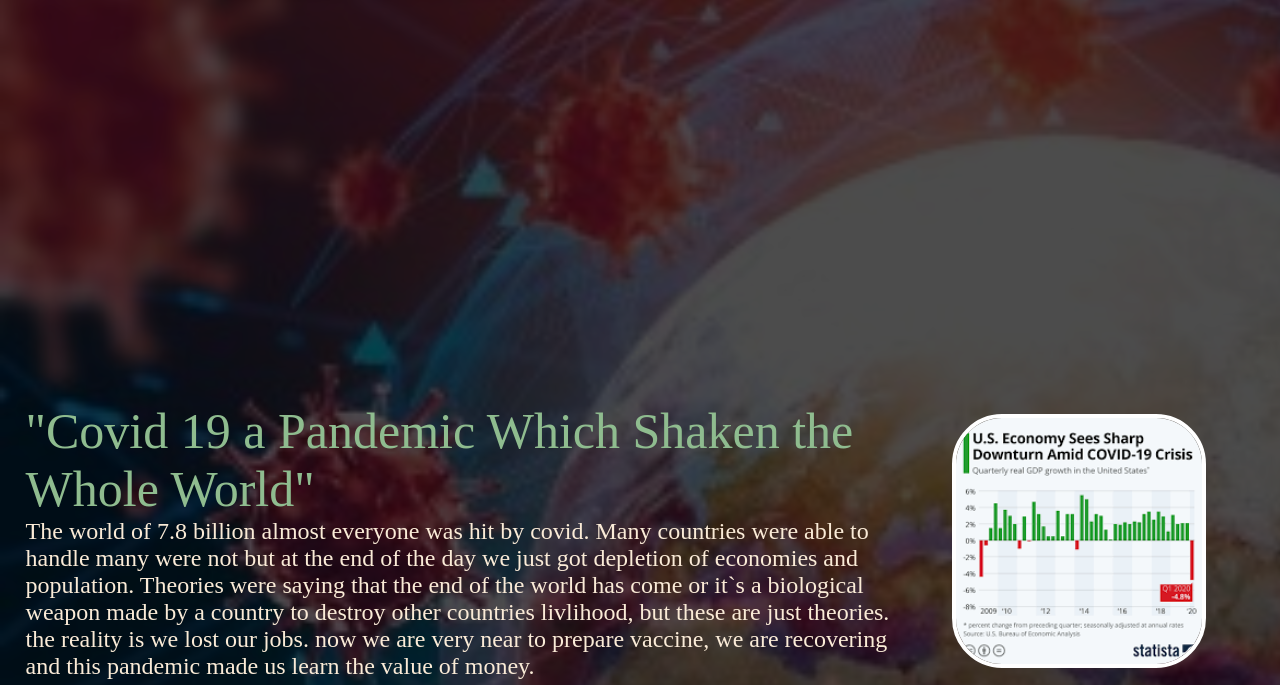
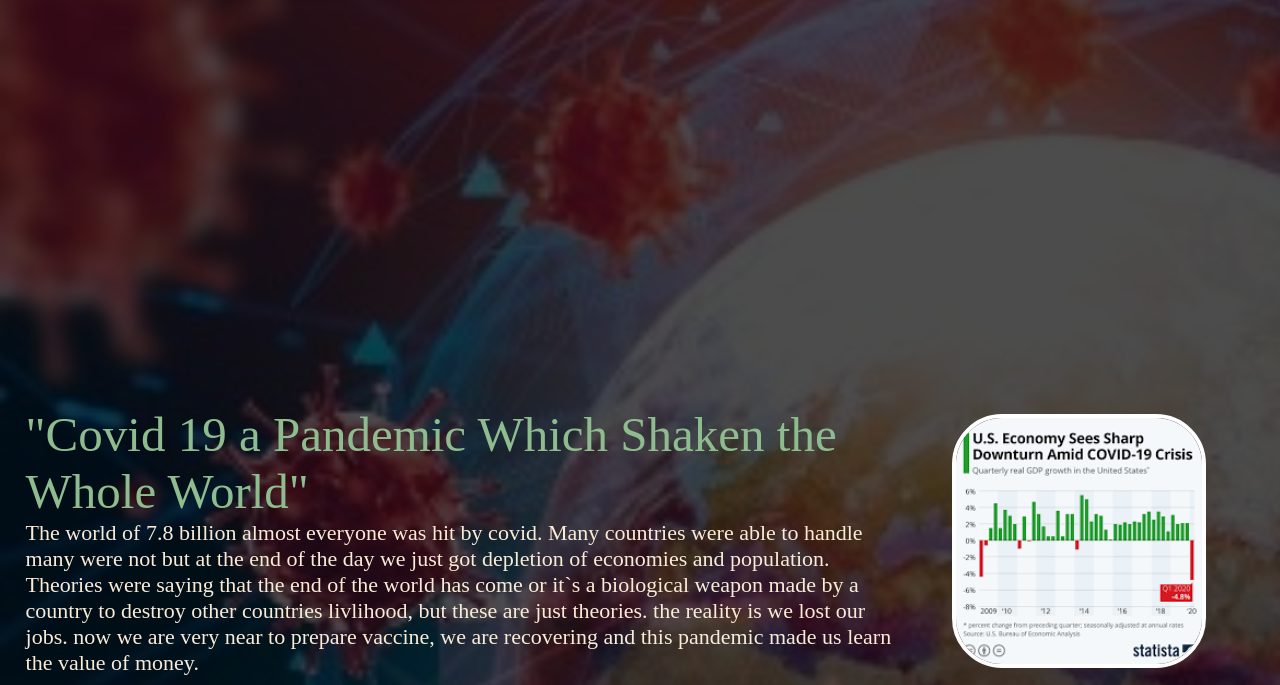
Before and after one commit to Hirdhay/AGDAV, a plain HTML site: page index.html in a window 1280 px wide. Shown: the part 115-800 px from the top of the page. Drawn offline with Linux system fonts and the light colour scheme.

Commit message:
Update style.css

```diff
--- a/style.css
+++ b/style.css
@@ -143,12 +143,12 @@
 }
 
 .text-big{
-    font-size: 50px;
+    font-size: 49px;
     color: darkseagreen;
 }
 
 .text-small{
-    font-size: 24px;
+    font-size: 22px;
     color: antiquewhite;
 }
 
```
